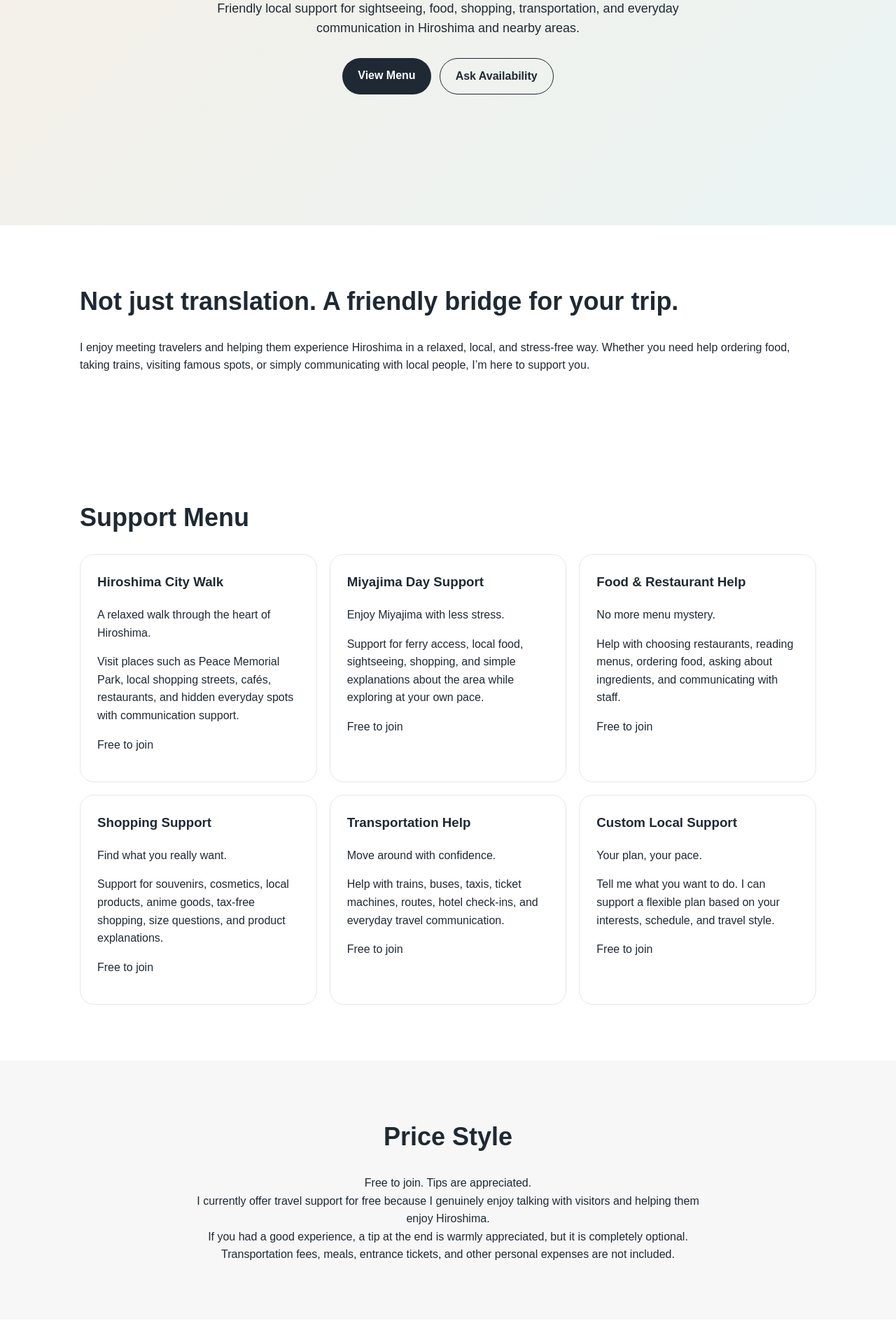
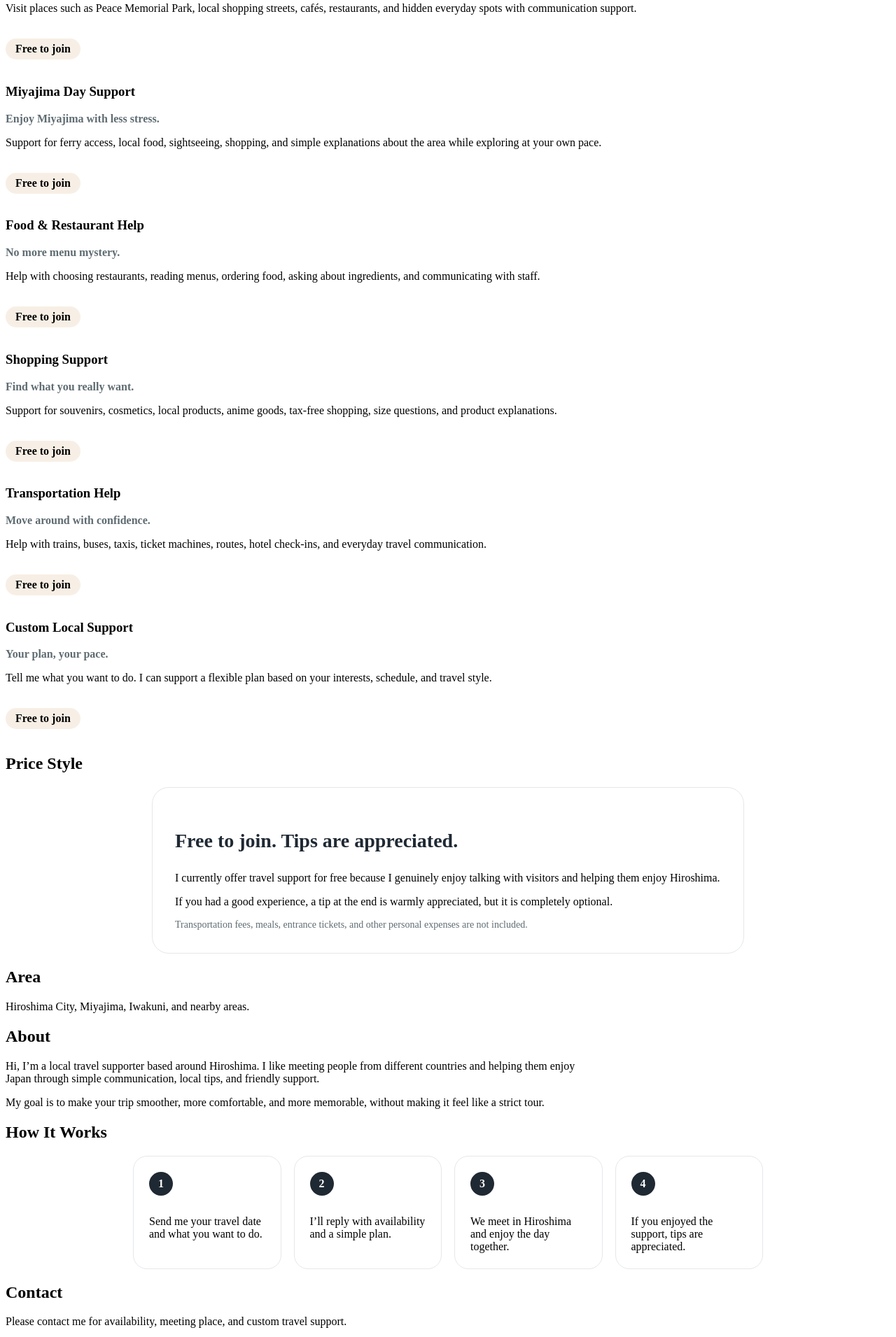
Before and after one commit to hiroshima-travel-support/hiroshima-travel-support.github.io, a plain HTML site: page index.html in a window 1280 px wide. Shown: the part 478-2389 px from the top of the page at 70% size. Drawn offline with Linux system fonts and the light colour scheme.

Commit message:
Update style.css

```diff
--- a/style.css
+++ b/style.css
@@ -1,165 +1,91 @@
-* {
-  box-sizing: border-box;
+.intro {
+  text-align: center;
 }
 
-body {
-  margin: 0;
-  font-family: Arial, sans-serif;
-  color: #1f2933;
-  background: #ffffff;
-  line-height: 1.6;
-}
-
-body {
-  padding: 0;
-}
-
-h1, h2, h3, p {
-  margin-top: 0;
-}
-
-.hero {
-  min-height: 100vh;
-  padding: 24px;
-  background: linear-gradient(135deg, #f7efe5, #eaf4f4);
-  display: flex;
-  flex-direction: column;
-}
-
-nav {
-  max-width: 1100px;
-  width: 100%;
+.intro p {
+  max-width: 760px;
   margin: 0 auto;
-  display: flex;
-  justify-content: space-between;
-  align-items: center;
-}
-
-.logo {
-  font-weight: bold;
   font-size: 18px;
 }
 
-.nav-button {
-  color: #1f2933;
-  text-decoration: none;
-  border: 1px solid #1f2933;
-  padding: 8px 16px;
-  border-radius: 999px;
+.tagline {
+  font-weight: bold;
+  color: #5f6c72;
+  margin-bottom: 12px;
 }
 
-.hero-content {
-  max-width: 900px;
-  margin: auto;
-  text-align: center;
-  padding: 80px 20px;
-}
-
-.label {
-  letter-spacing: 0.12em;
-  text-transform: uppercase;
-  font-size: 13px;
-  color: #5f6c72;
-}
-
-h1 {
-  font-size: clamp(42px, 8vw, 82px);
-  line-height: 1.05;
-  margin: 16px 0;
-}
-
-.hero-content p {
-  max-width: 680px;
-  margin: 0 auto 28px;
-  font-size: 18px;
-}
-
-.buttons {
-  display: flex;
-  gap: 12px;
-  justify-content: center;
-  flex-wrap: wrap;
-}
-
-.btn {
+.price {
+  margin-top: 18px;
   display: inline-block;
-  padding: 12px 22px;
+  padding: 6px 14px;
   border-radius: 999px;
-  text-decoration: none;
+  background: #f7efe5;
   font-weight: bold;
 }
 
-.primary {
-  background: #1f2933;
-  color: #ffffff;
+.price-box {
+  max-width: 780px;
+  margin: 0 auto;
+  background: #ffffff;
+  padding: 32px;
+  border-radius: 24px;
+  border: 1px solid #e5e7eb;
 }
 
-.secondary {
-  border: 1px solid #1f2933;
+.big-price {
+  font-size: 28px;
+  font-weight: bold;
   color: #1f2933;
 }
 
-.section {
-  max-width: 1100px;
-  margin: 0 auto;
-  padding: 80px 24px;
+.note {
+  font-size: 14px;
+  color: #5f6c72;
+  margin-bottom: 0;
 }
 
-.section h2 {
-  font-size: 36px;
-  margin-bottom: 24px;
+.about p {
+  max-width: 820px;
 }
 
-.light {
-  max-width: none;
-  background: #f7f7f7;
-  text-align: center;
-}
-
-.light p {
-  max-width: 760px;
+.steps {
+  max-width: 900px;
   margin: 0 auto;
-}
-
-.cards {
   display: grid;
-  grid-template-columns: repeat(3, 1fr);
+  grid-template-columns: repeat(4, 1fr);
   gap: 18px;
 }
 
-.card {
+.step {
+  background: #ffffff;
+  border-radius: 20px;
+  padding: 22px;
   border: 1px solid #e5e7eb;
-  border-radius: 20px;
-  padding: 24px;
-  background: #ffffff;
 }
 
-.card h3 {
-  margin-top: 0;
+.step span {
+  display: inline-flex;
+  width: 34px;
+  height: 34px;
+  align-items: center;
+  justify-content: center;
+  border-radius: 50%;
+  background: #1f2933;
+  color: #ffffff;
+  font-weight: bold;
+  margin-bottom: 12px;
 }
 
-.contact {
-  text-align: center;
-}
-
-footer {
-  padding: 24px;
-  text-align: center;
-  background: #1f2933;
-  color: #ffffff;
+.step p {
+  margin-bottom: 0;
 }
 
 @media (max-width: 768px) {
-  .cards {
+  .steps {
     grid-template-columns: 1fr;
   }
 
-  nav {
-    align-items: flex-start;
-    gap: 16px;
-  }
-
-  .hero-content {
-    padding: 60px 10px;
+  .big-price {
+    font-size: 24px;
   }
 }
```
